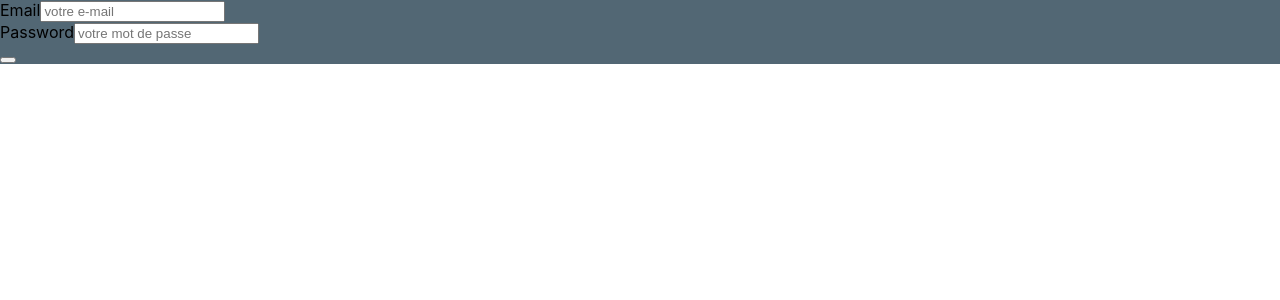
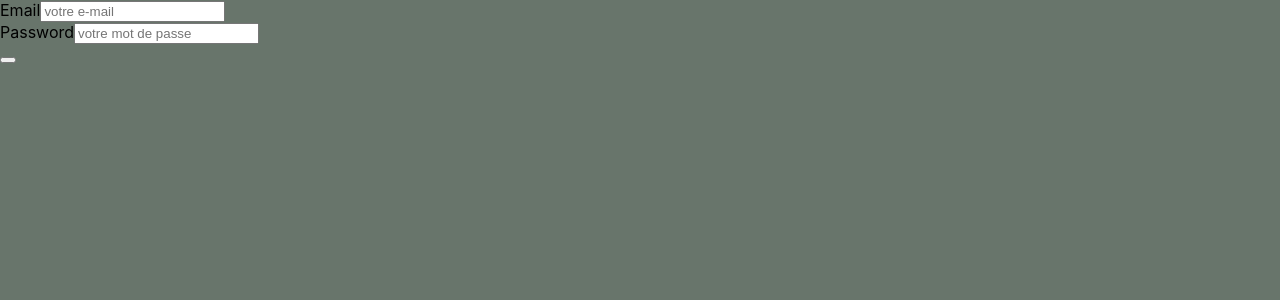
Before and after one commit to SarahOtmane/backOfficeResto, a React (Create React App) app: page / in a window 1280 px wide. Shown: the top 300 px of the page. Built offline with nearby package versions, Linux system fonts and the light colour scheme.

Commit message:
add class

```diff
--- a/src/screen/Login.js
+++ b/src/screen/Login.js
@@ -12,7 +12,7 @@ export default function Login(){
     });
 
     return(
-        <main className="backBleu">
+        <main className="backVert w-100 h-100">
         <form>
             <InputLabel
                 label='Email'
```
